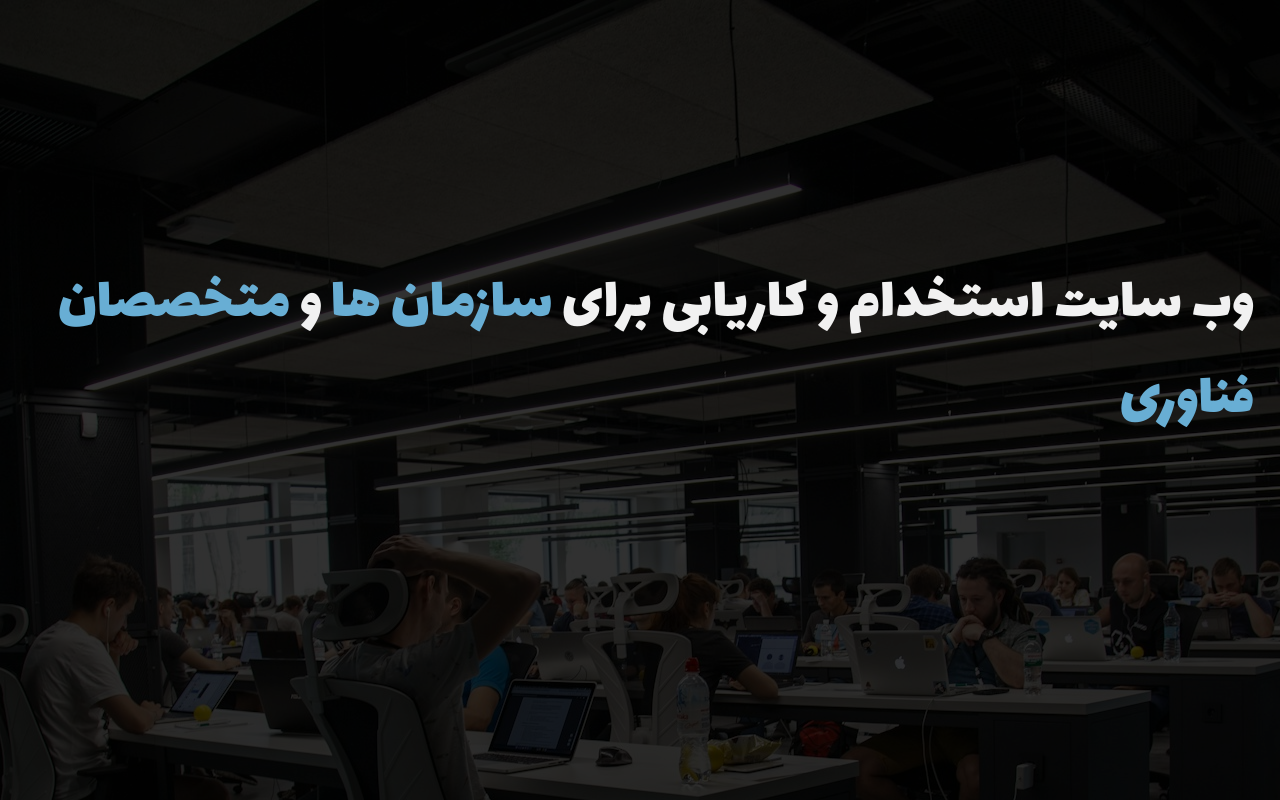
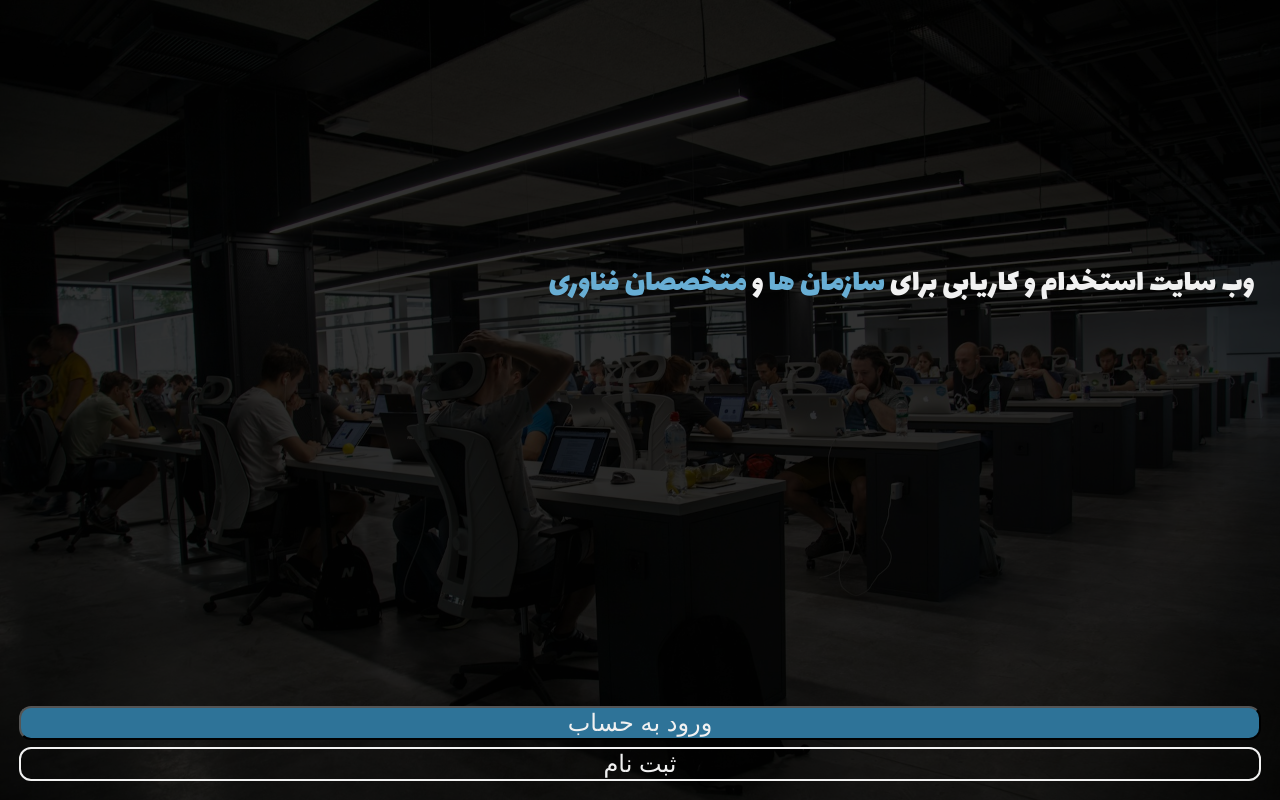
Before and after one commit to Amir-username/Karpardaz-VueJS, a Vue app: page / in a window 1280 px wide. Shown: the top 800 px of the page. Built offline with nearby package versions, Linux system fonts and the light colour scheme.

Commit message:
add hero buttons

```diff
--- a/src/components/HeroImage.vue
+++ b/src/components/HeroImage.vue
@@ -1,4 +1,6 @@
-<script setup lang="ts"></script>
+<script setup lang="ts">
+import Button from "../ui/Button.vue";
+</script>
 
 <template>
   <div class="hero-image">
@@ -6,12 +8,25 @@
       وب سایت استخدام و کاریابی برای <span class="key-word">سازمان ها</span> و
       <span class="key-word">متخصصان فناوری</span>
     </h1>
+    <div class="button-group">
+      <Button variant="primary">
+        ورود به حساب
+      </Button>
+      <Button variant="outline">
+        ثبت نام
+      </Button>
+    </div>
   </div>
 </template>
 
 <style scoped>
 .hero-image {
-  height: 100vmax;
+  display: flex;
+  flex-direction: column;
+  justify-content: space-between;
+  padding: 0.2rem;
+  height: 100vh;
+  min-height: 100vh;
   width: 100%;
   background-image: url(../assets/hero-image-medium.jpg);
   background-color: rgb(49, 49, 49);
@@ -26,8 +41,15 @@
 
 h1 {
   margin: 0;
-  font-size: 3.8rem;
+  font-size: 32px;
   color: var(--neutral-50);
-  padding: 16rem 1.6rem;
+  padding-top: 16rem;
+  padding-inline:1.4rem;
+}
+
+.button-group {
+  display: grid;
+  gap: 0.4rem;
+  padding: 1rem;
 }
 </style>
--- /dev/null
+++ b/src/ui/Button.vue
@@ -0,0 +1,35 @@
+<script setup lang="ts">
+type ButtonProps = {
+    variant: 'primary' | 'outline'
+};
+
+const props = defineProps<ButtonProps>();
+
+</script>
+
+<template>
+  <button :class="props.variant">
+    <slot></slot>
+  </button>
+</template>
+
+<style scoped>
+button {
+  border-radius: 12px;
+  color: var(--neutral-50);
+  text-align: center;
+  width: 100%;
+  font-size: 24px;
+  /* padding: 0.9rem 2rem; */
+  font-weight: 500;
+}
+
+.primary {
+  background-color: var(--primary-400);
+}
+
+.outline {
+  border: 2px var(--neutral-50) solid;
+  background-color: transparent;
+}
+</style>
```
